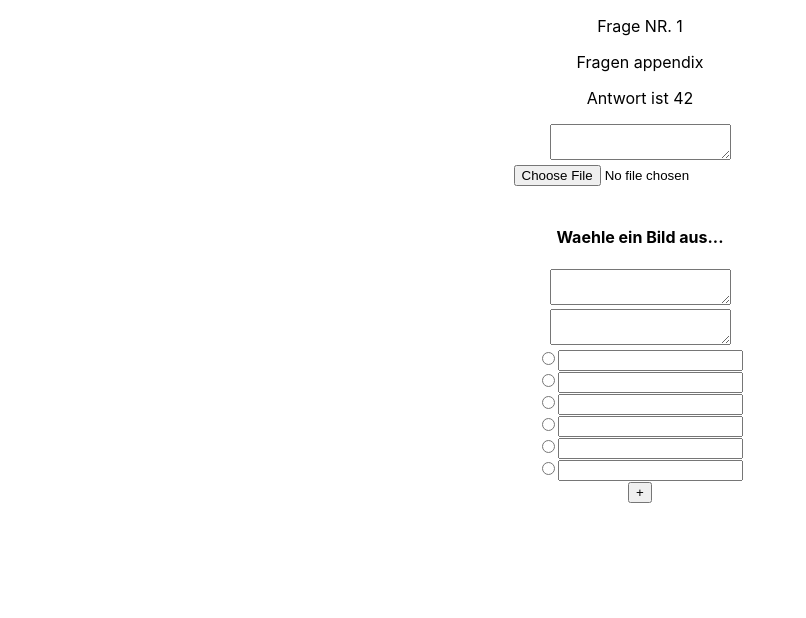
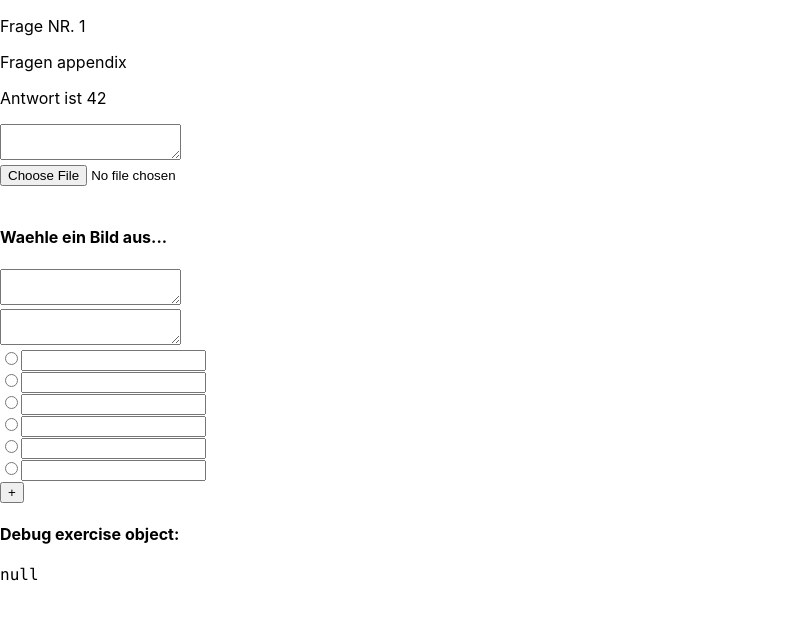
Before and after one commit to Amarettini/ihk-aufgaben-automatisierung, a React (Create React App) app in the folder frontend/: page / in a window 1280 px wide. Shown: the top 618 px of the page, without its empty margins (0-806 px from the left). Built offline with nearby package versions, Linux system fonts and the light colour scheme.

Commit message:
Add exercise serialization to json

```diff
--- a/frontend/src/App.tsx
+++ b/frontend/src/App.tsx
@@ -1,9 +1,6 @@
-import React from 'react';
-import logo from './logo.svg';
 import './App.css';
 import { ExerciseFormContainer } from './components/ExerciseFormContainer';
 import { ExercisePreview, ExerciseData } from './components/ExercisePreview';
-
 
 const exercises: ExerciseData[] = [
   {
@@ -19,7 +16,7 @@ const addExercise = (exercise: ExerciseData) => {
 
 function App() {
   return (
-    <div className="App">
+    <div>
       {
         exercises.map((exercise) => {
           return <ExercisePreview exercise={exercise} />
--- a/frontend/src/components/ExerciseFormContainer.tsx
+++ b/frontend/src/components/ExerciseFormContainer.tsx
@@ -7,7 +7,6 @@ import { TextareaInput } from "./TextareaInput";
 type ExerciseFormContainerProps = {
   onAdd: (exercise: ExerciseData) => void;
 }
-
 
 export const ExerciseFormContainer: React.FC<ExerciseFormContainerProps> = ({ onAdd }) => {
   const [section1Text, setSection1Text] = useState("");
@@ -37,6 +36,43 @@ export const ExerciseFormContainer: React.FC<ExerciseFormContainerProps> = ({ on
     setSection3Text(event.target.value);
   }
 
+  const buildExercise = (): ExerciseData | null => {
+
+    let section1: ExerciseData["section1"];
+    if (!!section1selectedImage) {
+      section1 = { type: "image_question", imagePath: section1selectedImage.name };
+    } else if (!!section1Text) {
+      section1 = { type: "text_question", question: section1Text };
+    } else {
+      console.log("Missing data in section 1");
+      return null;
+    }
+
+    let section3: ExerciseData["section3"];
+    if (!!section3Text) {
+      section3 = { type: "text_anwser", anwser: section3Text };
+    } else if (!!section3MultipleChoice) {
+      section3 = { type: "multiple_choice_anwser", choices: section3MultipleChoice };
+    } else {
+      console.log("Missing data in section 3");
+      return null;
+    }
+
+    return {
+      section1,
+      section2: { type: "text_question", question: section2Text, },
+      section3
+    };
+  }
+
+  const submitHandler = () => {
+    const data = buildExercise();
+    if (!data) {
+      console.error("Failed to submit exercise data!");
+      return;
+    }
+    onAdd(data);
+  }
 
   return (
     <div>
@@ -51,7 +87,11 @@ export const ExerciseFormContainer: React.FC<ExerciseFormContainerProps> = ({ on
         <TextareaInput onChange={section3TextHandler}>{section3Text}</TextareaInput>
         <MultipleChoiceCreator choices={section3MultipleChoice} setChoices={setSection3MultipleChoice} />
       </div>
-      <button>+</button>
+      <button onClick={submitHandler}>+</button>
+      <h4>Debug exercise object:</h4>
+      <pre><code>
+        {JSON.stringify(buildExercise(), undefined, 2)}
+      </code></pre>
     </div>
   )
 }
```
